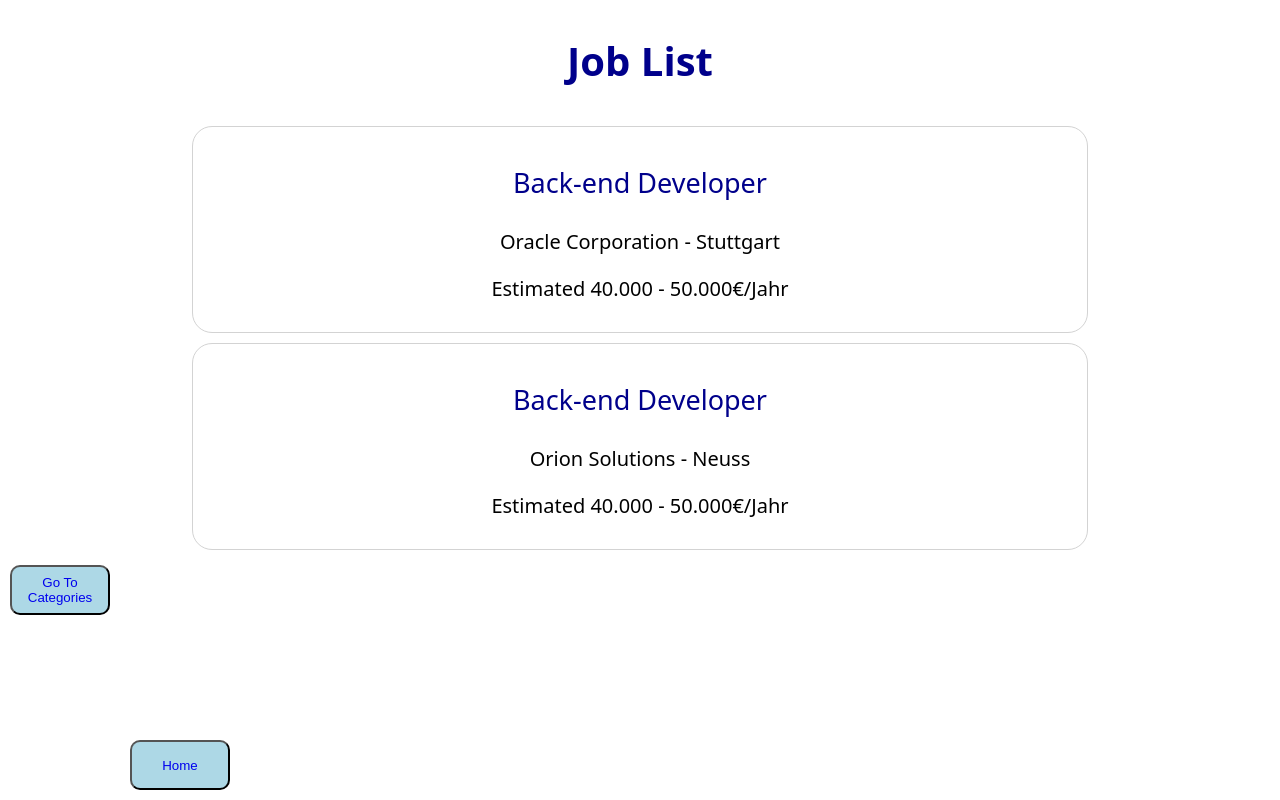
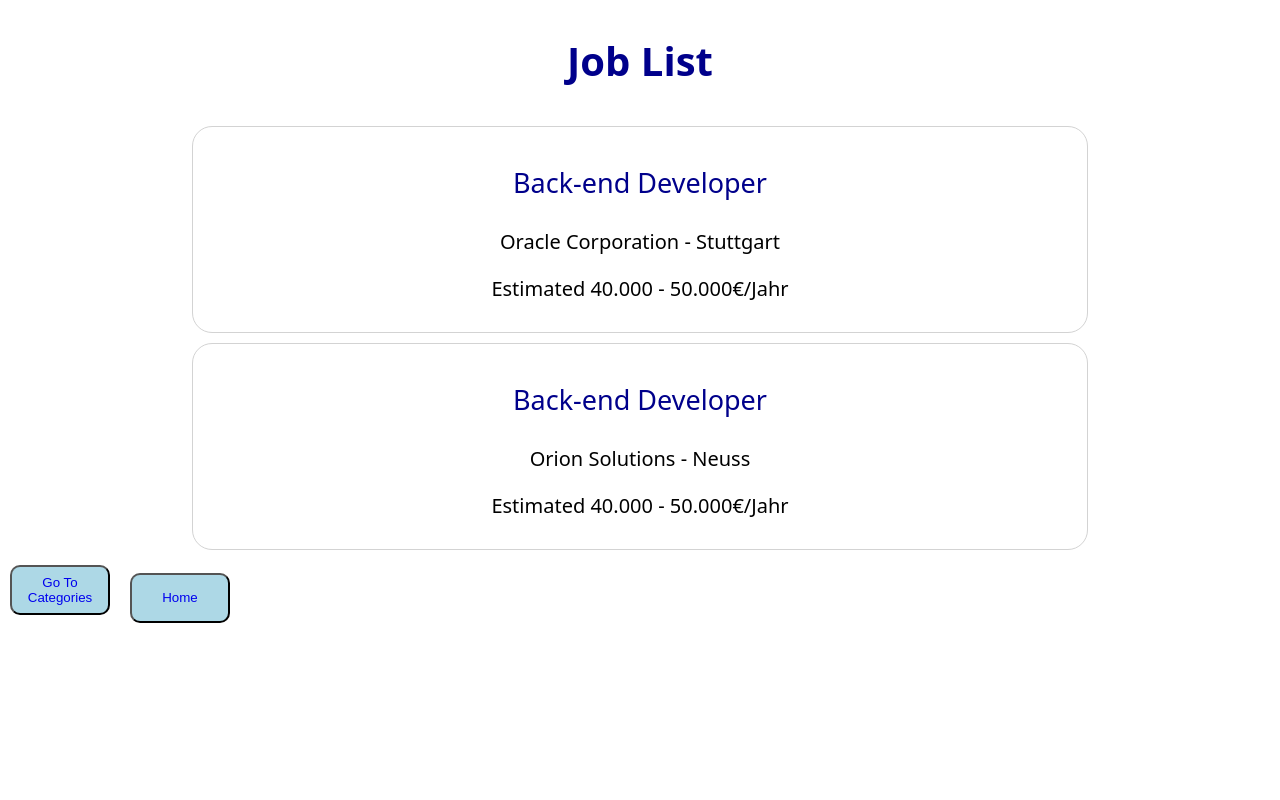
Before and after one commit to Manuella-Sam/dont-forget-to-change-the-project-name, a Next.js app: page /job-category/Back-End in a window 1280 px wide. Built offline with nearby package versions, Linux system fonts and the light colour scheme.

Commit message:
fixed Home Button on filtered page

```diff
--- a/pages/job-category/[JobCategory].js
+++ b/pages/job-category/[JobCategory].js
@@ -10,8 +10,6 @@ const StyledButton = styled.button`
   border-radius: 10px;
   margin: 10px;
   background-color: lightblue;
-  position: absolute;
-  bottom: 0px;
   color: blue;
 `;
 
```
